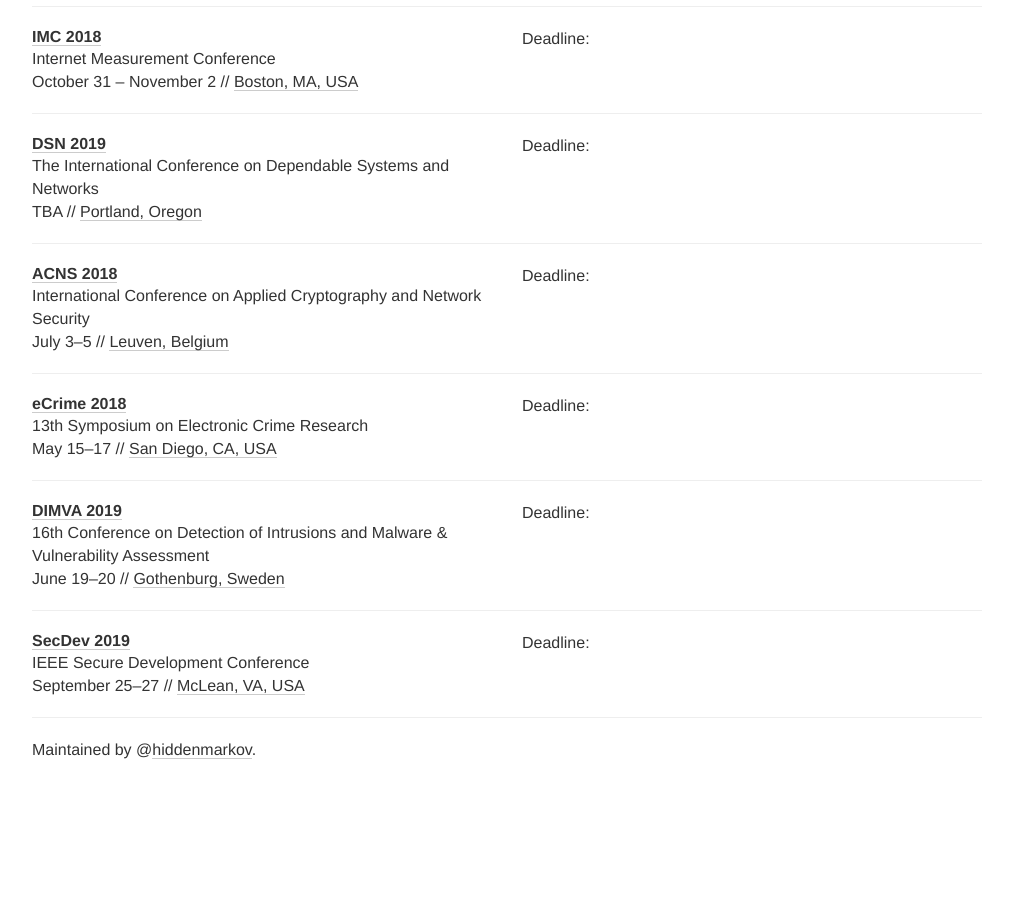
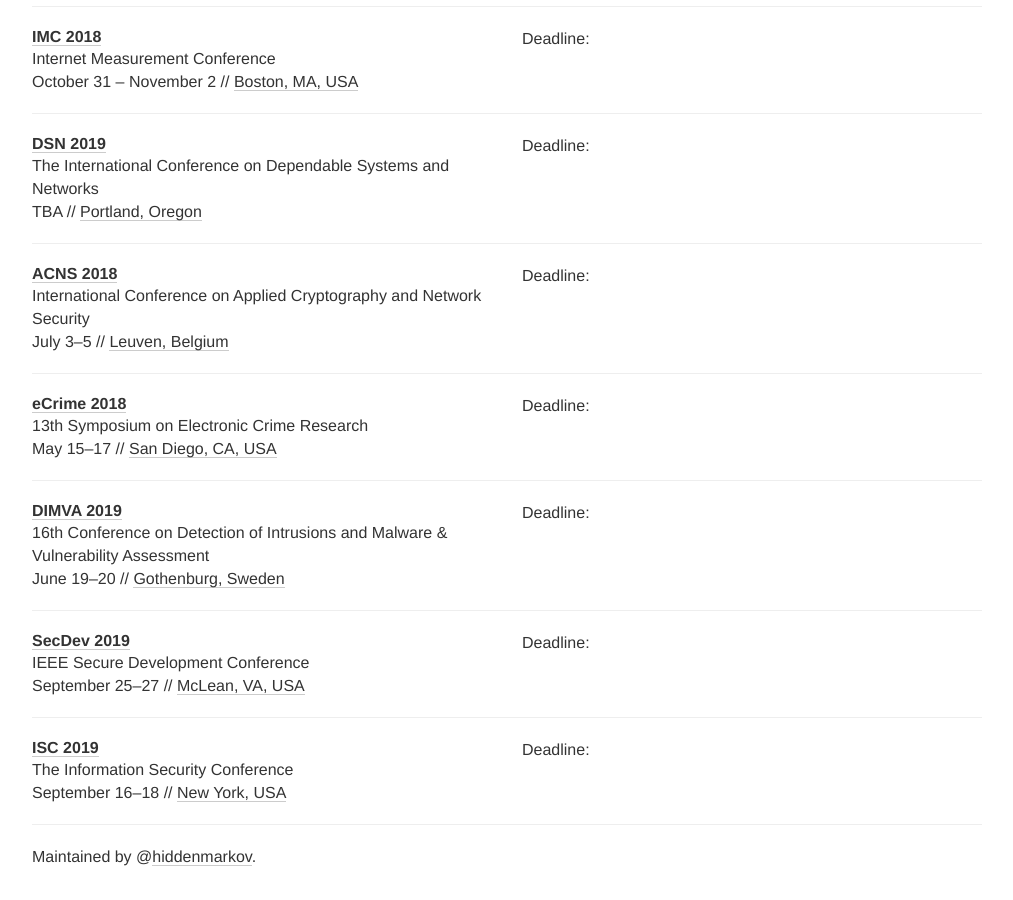
Before and after one commit to sec-deadlines/sec-deadlines.github.io, a Jekyll site: the page built from index.html, in a window 1280 px wide and 900 px high, scrolled down 2810 px. Shown: the whole window, without its empty margins (133-1146 px from the left). Built offline with Jekyll 4.4.1, drawn with Linux system fonts in a browser that asks for light colours; nearby versions of some CDN libraries; comment, search, counter and statistics services are not loaded; before the commit the page ends 3603 px from its top, so only the background shows below that.

Commit message:
Update conferences.yml (#21)
add ISC 2019

```diff
--- a/_data/conferences.yml
+++ b/_data/conferences.yml
@@ -294,3 +294,12 @@
   date: "September 25-27"
   place: McLean, VA, USA
   tags: [SEC, PRIV]
+
+- name: ISC
+  description: The Information Security Conference
+  year: 2019
+  link: https://isc2019.cs.stonybrook.edu/
+  deadline: "2019-04-05 23:59"
+  date: "September 16-18"
+  place: New York, USA
+  tags: [SEC, INFOR]
```
